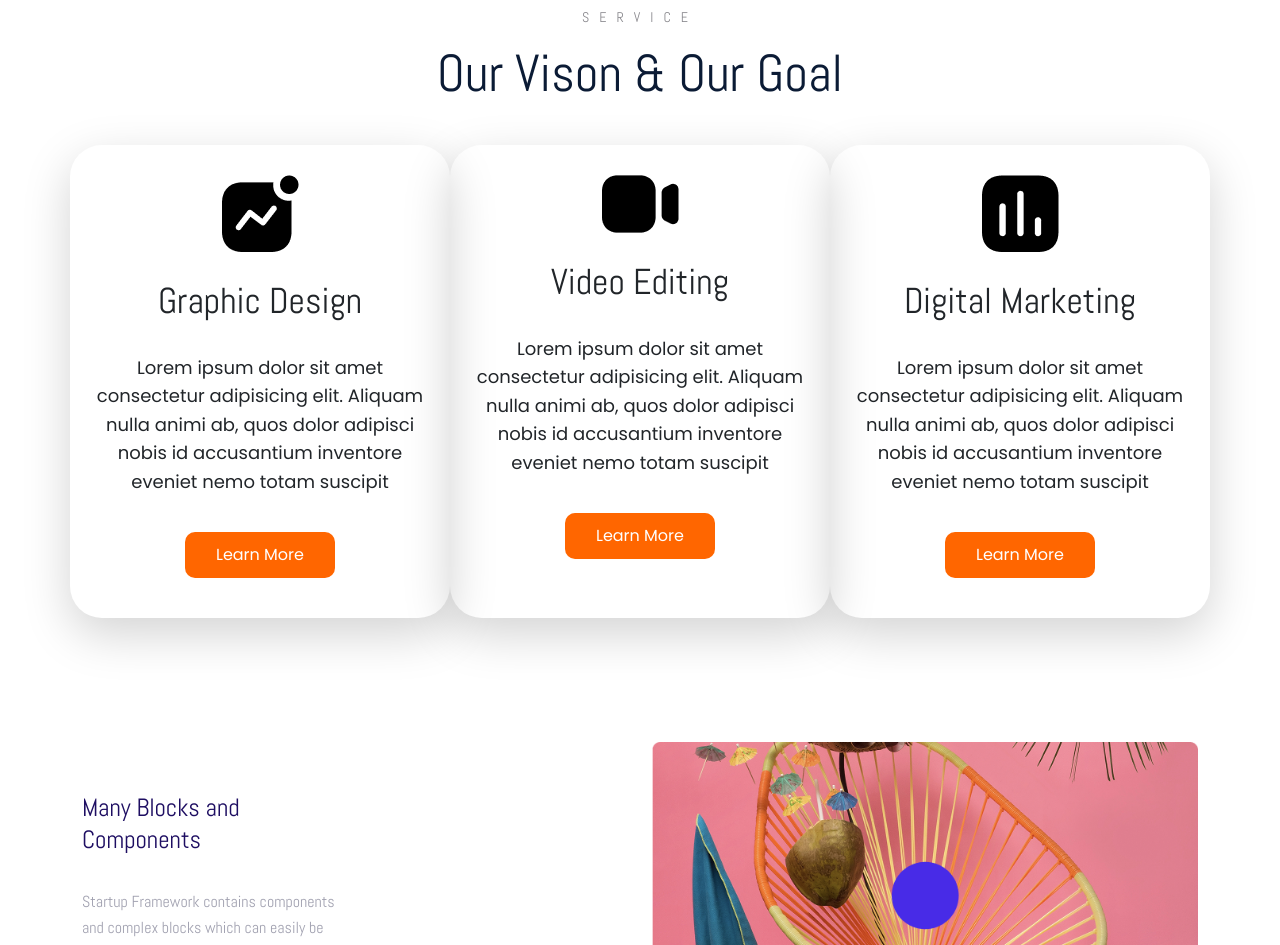
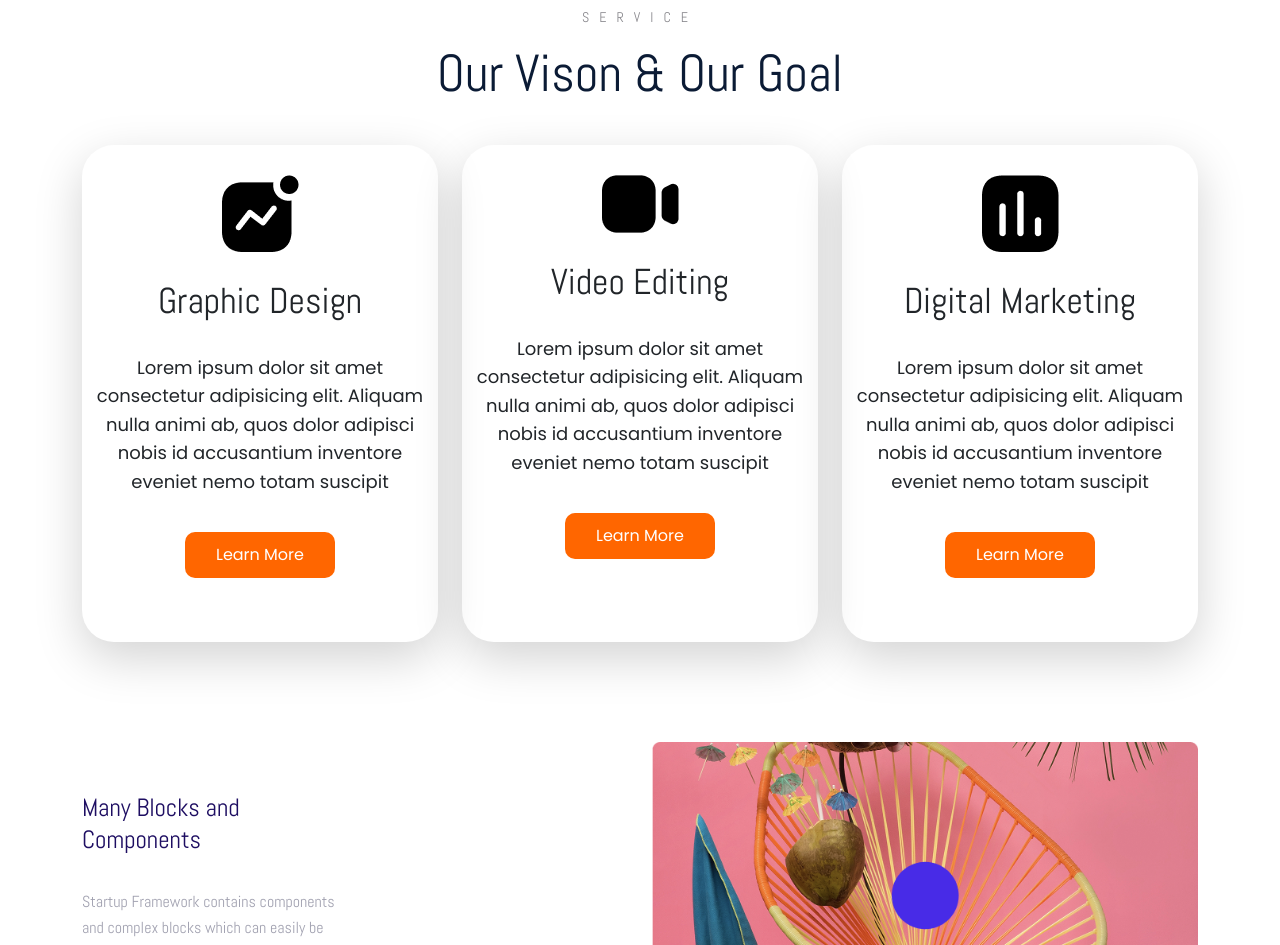
Before and after one commit to maheeeeek/EPIXELAB, a plain HTML site: page index.html in a window 1280 px wide. Shown: the part 757-1702 px from the top of the page. Drawn offline with nearby package versions, Linux system fonts and the light colour scheme.

Commit message:
Update index.html

```diff
--- a/index.html
+++ b/index.html
@@ -10,6 +10,8 @@
     <link rel="stylesheet" href="css/style.css">
 </head>
 <body>
+
+  <!--  Navigation Section -->
 
   <nav class="navbar navbar-expand-lg pt-4">
     <div class="container d-flex justify-content-between align-items-center">
@@ -81,8 +83,8 @@
             <h3>Our Vison & Our Goal</h3>
           </div>
           <div class="row gx-4 gy-5">
-            <div class="col-lg-4 col-md-4 col-sm-12 shadow-lg rounded-5 mb-4 ">
-              <div class="service rounded-2">
+            <div class="col-lg-4 col-md-4 col-sm-12  ">
+              <div class="service rounded-2 shadow-lg rounded-5 mb-4">
 
                   <img class="img-fluid service-img" src="image/service1.png" alt="">
 
@@ -94,8 +96,8 @@
                 </div>
               </div>
 
-              <div class="col-lg-4 col-md-4 col-sm-12 shadow-lg rounded-5 mb-4 ">
-                <div class="service rounded-2">
+              <div class="col-lg-4 col-md-4 col-sm-12  ">
+                <div class="service rounded-2 shadow-lg rounded-5 mb-4">
 
                     <img class="img-fluid service-img" src="image/service2.png" alt="">
 
@@ -107,8 +109,8 @@
                   </div>
                 </div>
 
-                <div class="col-lg-4 col-md-4 col-sm-12 shadow-lg rounded-5 mb-4 ">
-                  <div class="service rounded-2">
+                <div class="col-lg-4 col-md-4 col-sm-12  ">
+                  <div class="service rounded-2 shadow-lg rounded-5 mb-4">
 
                       <img class="img-fluid service-img" src="image/service3.png" alt="">
 
```
